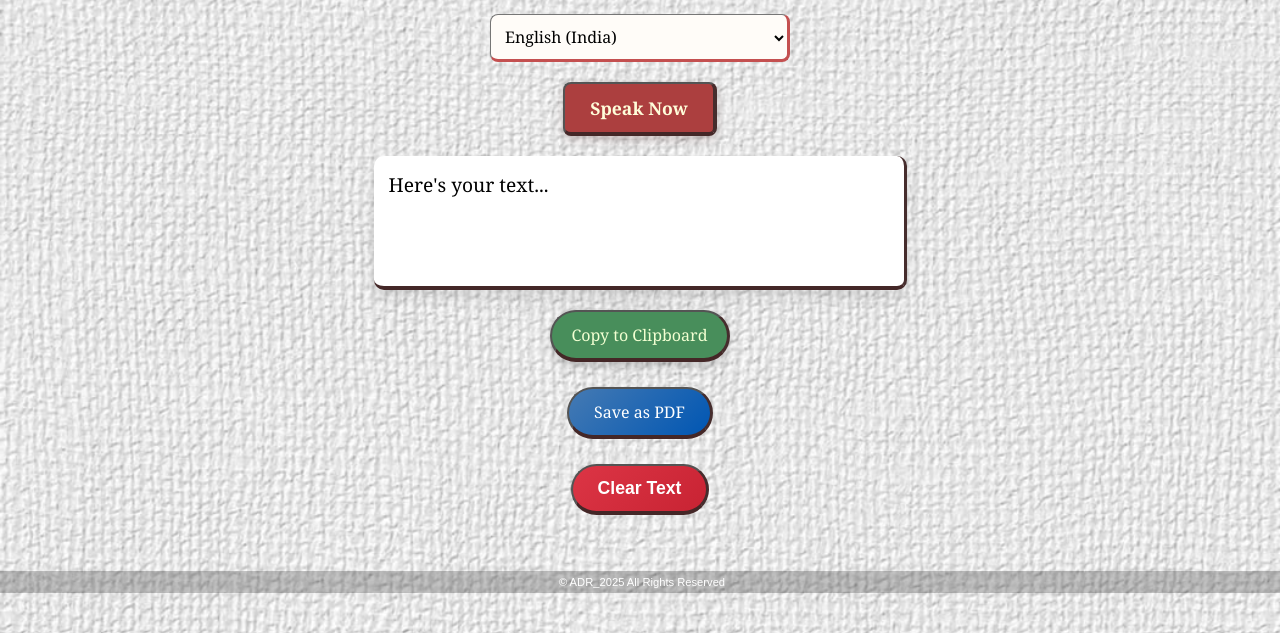
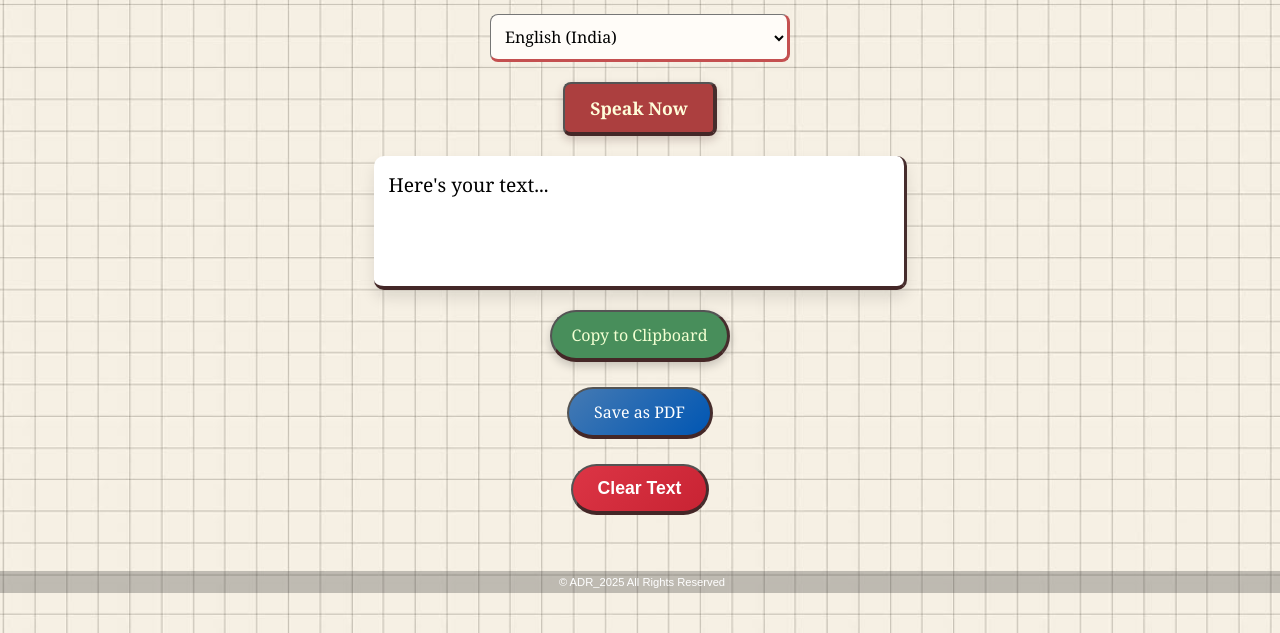
Before and after one commit to ADR-projects/VoiceTyping, a plain HTML site: page index.html in a window 1280 px wide. Shown: the part 207-840 px from the top of the page. Drawn offline with nearby package versions, Linux system fonts and the light colour scheme; a web font is replaced by a local one.

Commit message:
Update styles.css

```diff
--- a/styles.css
+++ b/styles.css
@@ -1,5 +1,5 @@
 body {
-    background-image:url('paperbg.jpeg');
+    background-image:url('paperbg1.jpeg');
     background-size: cover;
     background-position: center;
     background-repeat: no-repeat;
```
